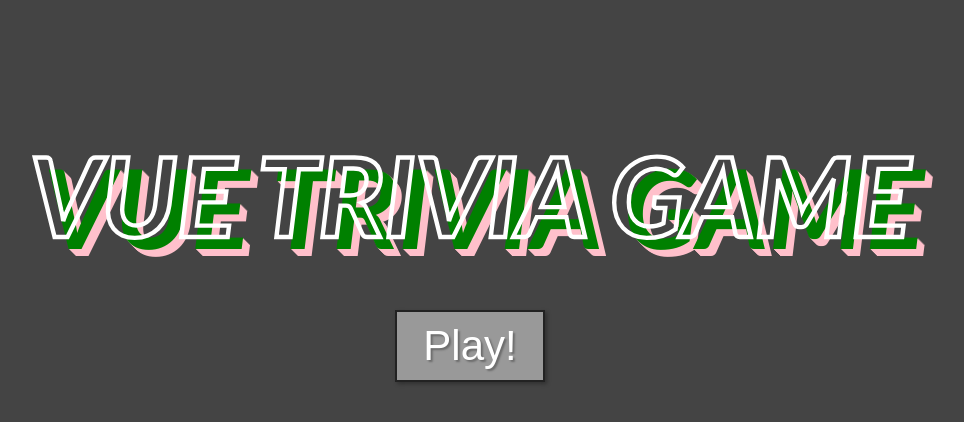
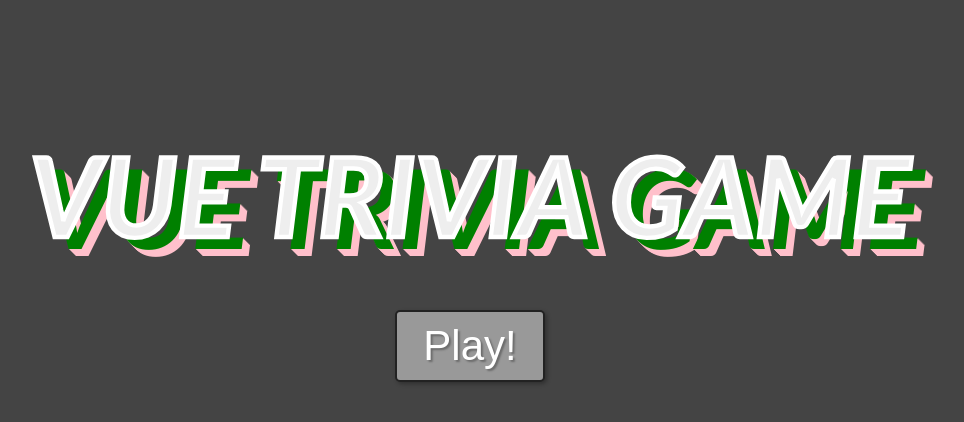
Before and after one commit to ludwigcarlsson/vue-trivia-game, a Vue app: page /question in a window 1280 px wide. Shown: the top 422 px of the page, without its empty margins (170-1134 px from the left). Built offline with nearby package versions, Linux system fonts and the light colour scheme.

Commit message:
feat: added some components and made a pretty titlescreen

```diff
--- a/src/App.vue
+++ b/src/App.vue
@@ -1,16 +1,16 @@
 <template>
   <div id="app">
-    <Home/>
+    <HomePage/>
   </div>
 </template>
 
 <script>
-import Home from './components/Home.vue'
+import HomePage from './components/HomePage.vue'
 
 export default {
   name: 'App',
   components: {
-    Home
+    HomePage
   }
 }
 </script>
--- a/src/components/Home.vue
+++ b/src/components/HomePage.vue
@@ -1,25 +1,19 @@
 <template>
   <div class="home-page">
       <div id="home-page-title">Vue Trivia Game</div>
-      <button id="play-now-button" v-on:click="clickEvent">Play!</button>
+      <PlayButton/>
   </div>
 </template>
 
 <script>
+import PlayButton from './PlayButton.vue'
+
 export default {
-  name: 'Home',
-  props: {
-    msg: String
-  },
-  methods: {
-      clickEvent: function() {
-          console.log(this);
-      }
-  }
+    name: 'HomePage',
+    components: {
+        PlayButton
+    }
 }
-
-
-
 
 </script>
 
@@ -46,7 +40,7 @@ body {
     font-weight: 800;
     text-transform: uppercase;
     font-style: italic;
-    color: transparent;
+    color: #eee;
     -webkit-text-stroke-width: $stroke-width;
     -webkit-text-stroke-color: white;
     white-space: nowrap;
@@ -63,25 +57,4 @@ body {
                  $x + $step * 6 $y + $step * 6 $color2,
                  $x + $step * 7 $y + $step * 7 $color2,
 }
-#play-now-button {
-    font-size: 42px;
-    margin: 50px calc(50% - 75px);
-    color: white;
-    width: 150px;
-    padding: 10px;
-    text-align: center;
-    background-color: #999;
-    transition: ease-in-out .3s;
-    border: 2px #222 solid;
-    box-shadow: 2px 2px 4px rgba($color: #000000, $alpha: 0.3);
-    text-shadow: 2px 2px 2px rgba($color: #000000, $alpha: 0.3);
-
-}
-#play-now-button:hover {
-    cursor: pointer;
-    background-color: #aaa;
-    border: 2px #eee solid;
-    text-shadow: 2px 2px 2px rgba($color: #000000, $alpha: 0.6);
-    padding: 12px;
-}
 </style>
--- /dev/null
+++ b/src/components/PlayButton.vue
@@ -0,0 +1,40 @@
+<template>
+    <button id="play-now-button" v-on:click="clickEvent">Play!</button>
+</template>
+
+<script>
+export default {
+    name: 'PlayButton',
+    methods: {
+        clickEvent: function() {
+            console.log("test");
+        }
+    }
+}
+</script>
+
+<style lang="scss">
+
+#play-now-button {
+    font-size: 42px;
+    margin: 50px calc(50% - 75px);
+    color: white;
+    width: 150px;
+    padding: 10px;
+    text-align: center;
+    background-color: #999;
+    transition: ease-in-out .3s;
+    border: 2px #222 solid;
+    border-radius: 5px;
+    box-shadow: 2px 2px 4px rgba($color: #000000, $alpha: 0.3);
+    text-shadow: 2px 2px 2px rgba($color: #000000, $alpha: 0.3);
+
+}
+#play-now-button:hover {
+    cursor: pointer;
+    background-color: #aaa;
+    border: 2px #eee solid;
+    text-shadow: 2px 2px 2px rgba($color: #000000, $alpha: 0.6);
+    padding: 12px;
+}
+</style>
```
Also changed, not shown: src/components/Footer.vue (added, +16 -0 lines), src/components/Question.vue (+14 -0 lines), src/components/Result.vue (+13 -0 lines).
